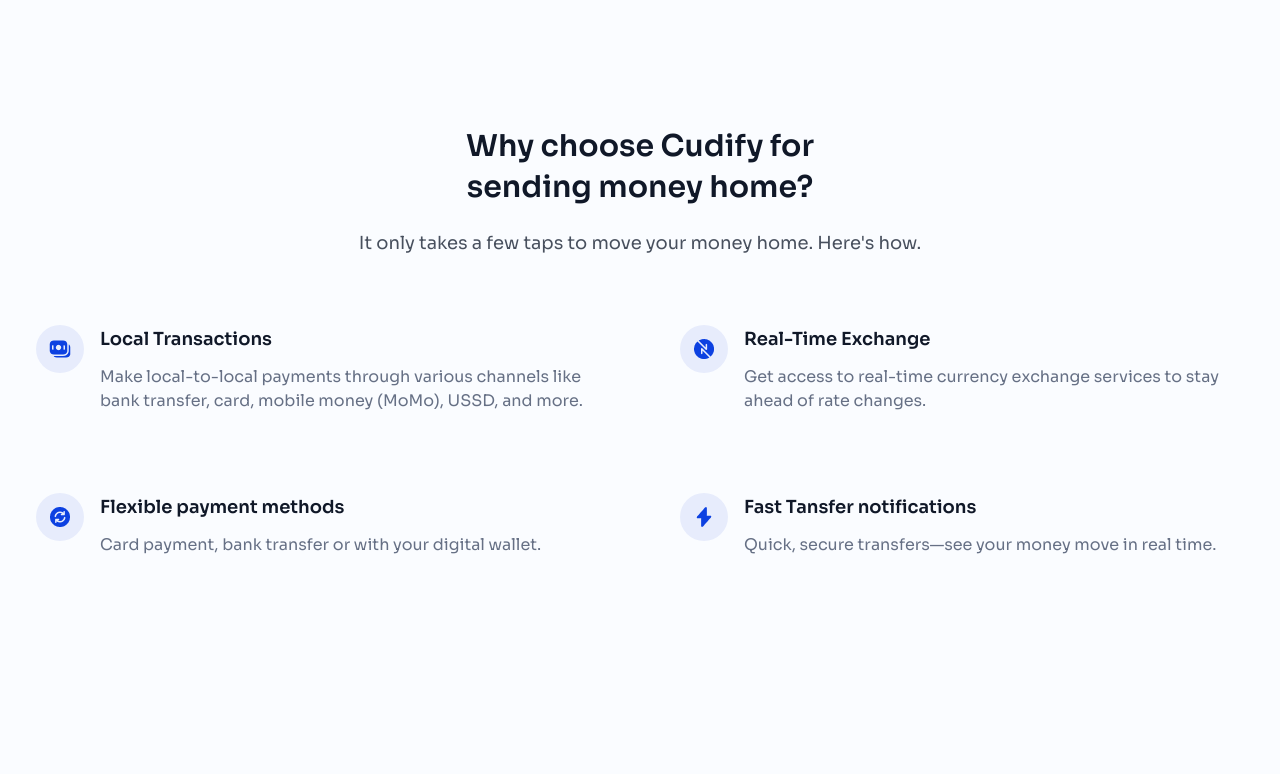
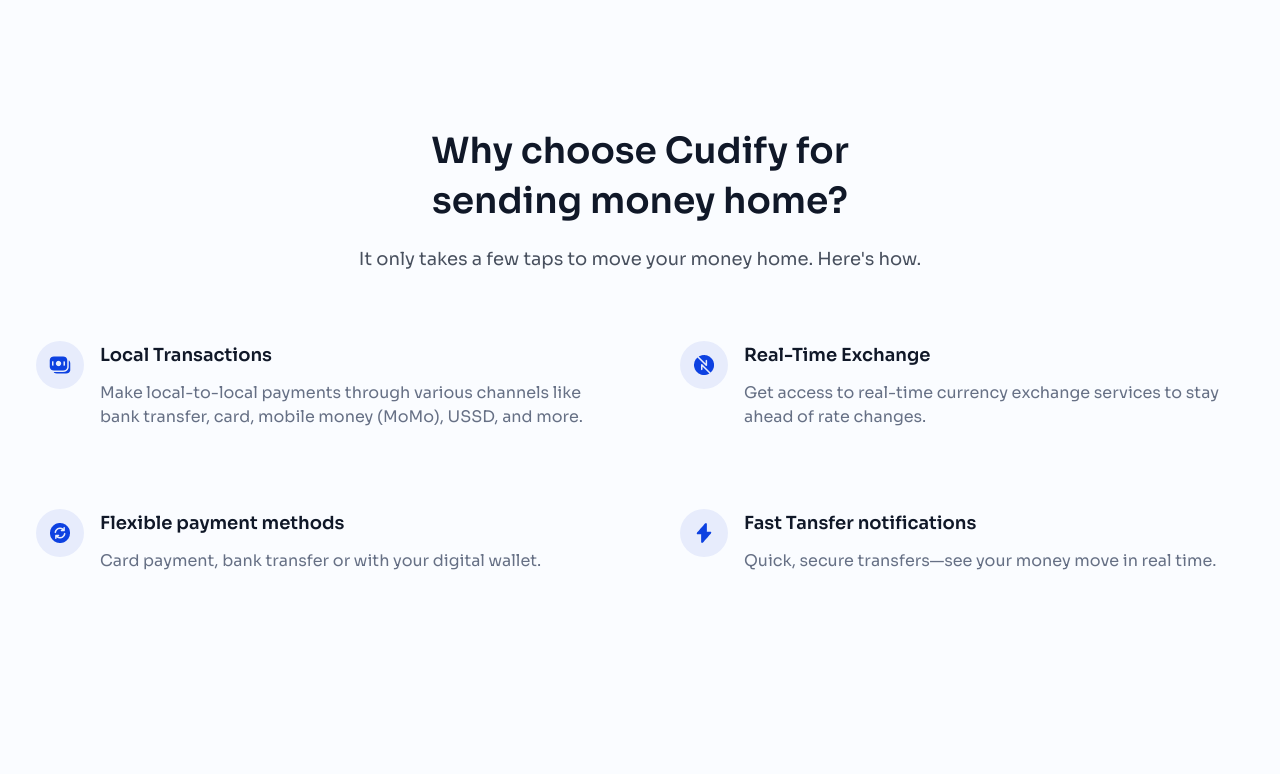
Before and after one commit to Joesef127/cudify, a React (Vite) app: page /send_money_home in a window 1280 px wide. Shown: the part 860-1634 px from the top of the page. Built offline with nearby package versions, Linux system fonts and the light colour scheme.

Commit message:
chore: edited font size

```diff
--- a/src/components/ui/SectionIntro.tsx
+++ b/src/components/ui/SectionIntro.tsx
@@ -7,7 +7,7 @@
       <h1
         className="
           font-semibold text-center
-          text-2xl sm:text-3xl
+          text-2xl sm:text-4xl
           leading-snug
           text-[#101828] max-w-[479px]
         "
```
